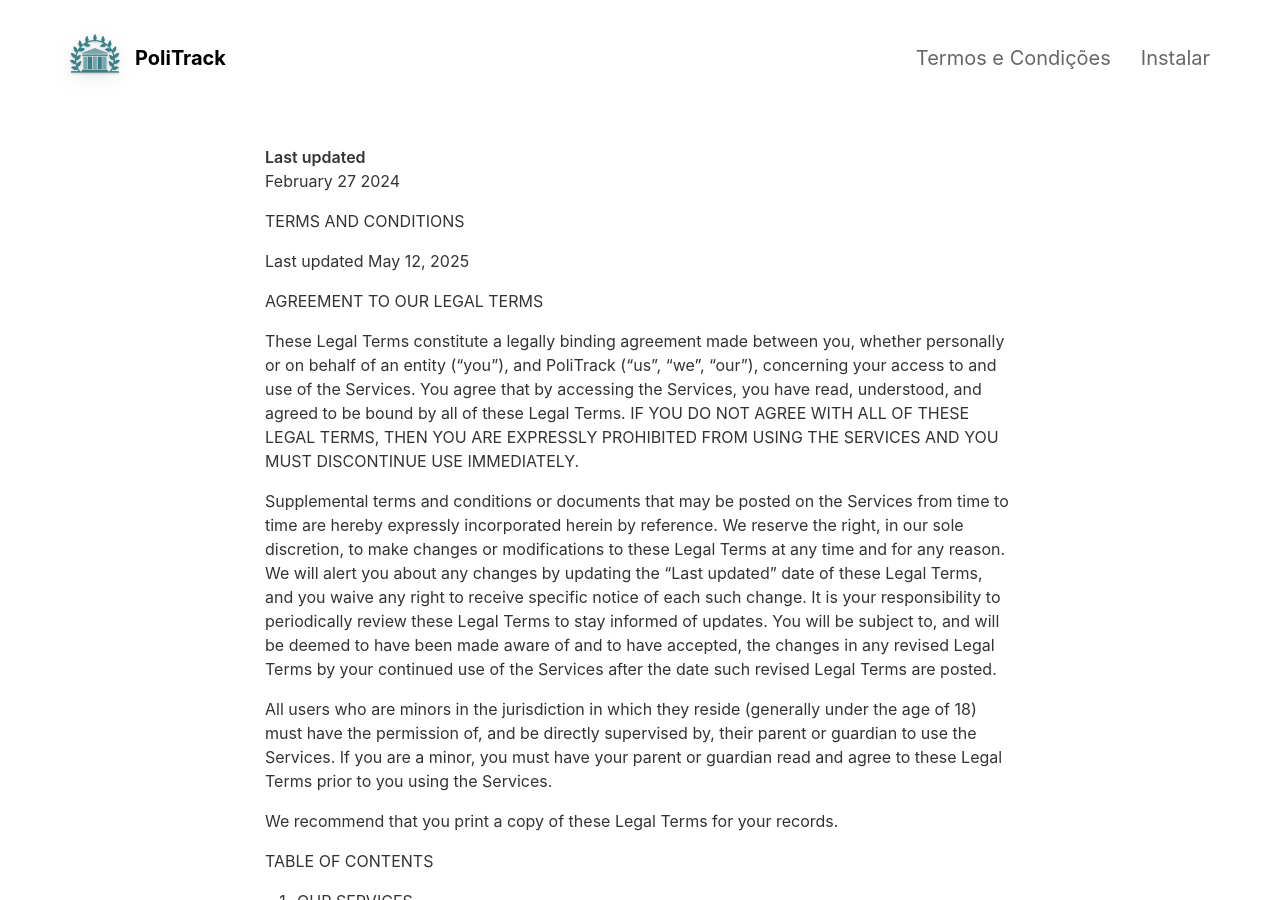
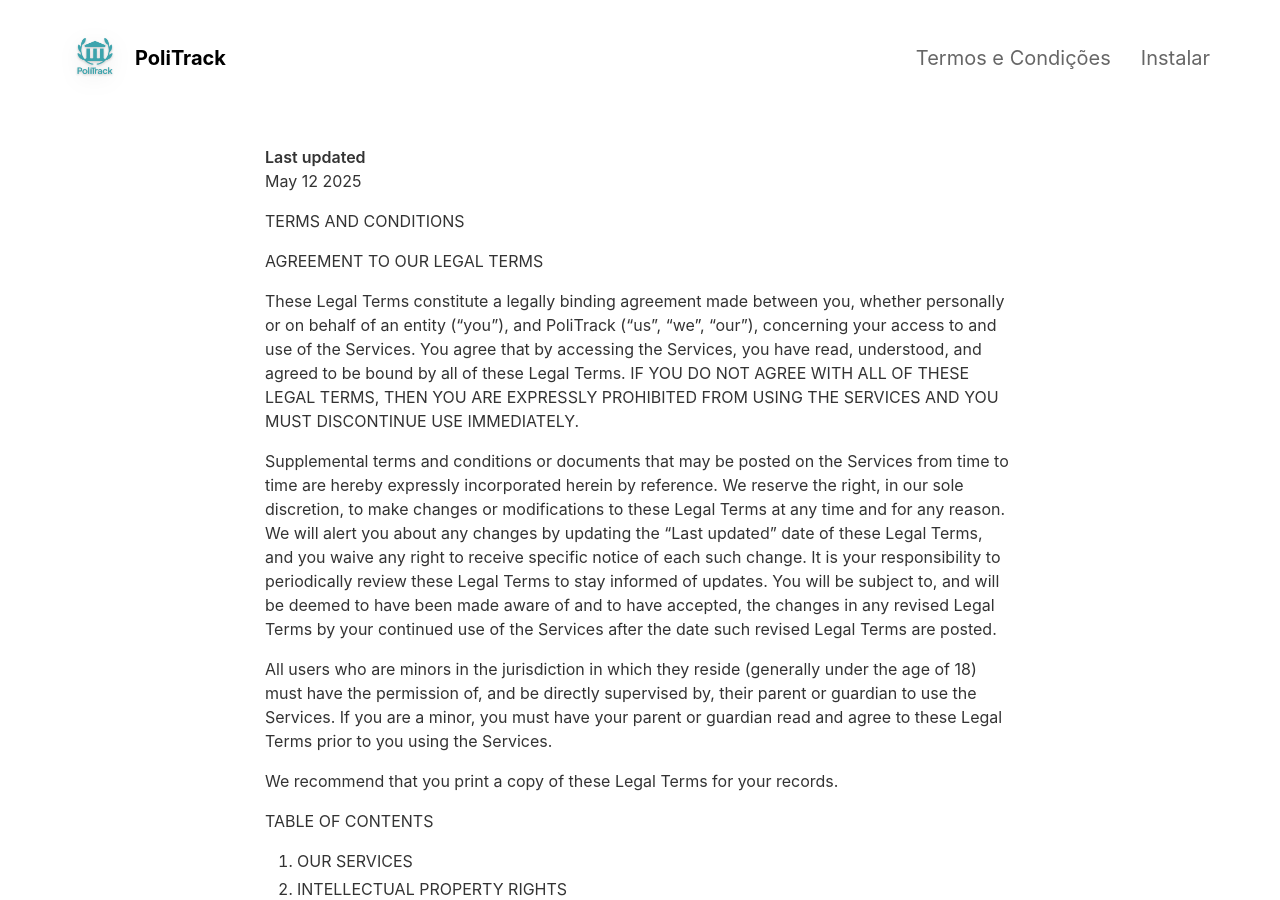
Before and after one commit to politrackpt/politrackpt.github.io, a Jekyll site: the page built from _pages/privacypolicy.md, in a window 1280 px wide and 900 px high. Built offline with Jekyll 4.4.1, drawn with Linux system fonts in a browser that asks for light colours; nearby versions of some CDN libraries.

Commit message:
changed app icon

```diff
--- a/_config.yml
+++ b/_config.yml
@@ -10,7 +10,7 @@
 presskit_download_link                    : https://github.com/politrackpt/politrackpt.github.io/releases/download/v1.0.1.6/app-release.apk      # Enter a link to downloadable file or (e.g. public Dropbox link to a .zip file).
                                                                                       # Or upload your press kit file to assets and set path accordingly (e.g. "assets/your_press_kit.zip").
 
-app_icon                                  : assets/appicon.png                      # Automatically populates if not set and if iOS app ID is set.  Otherwise enter path to icon file manually.
+app_icon                                  : assets/logo.png                      # Automatically populates if not set and if iOS app ID is set.  Otherwise enter path to icon file manually.
 app_name                                  : PoliTrack                                          # Automatically populates if not set and if iOS app ID is set.  Otherwise enter manually.
 app_price                                 : Grátis                                      # Automatically populates if not set and if iOS app ID is set.  Otherwise enter manually.
 app_description                           : Democracia. Nas tuas mãos. A qualquer hora.
--- a/_pages/privacypolicy.md
+++ b/_pages/privacypolicy.md
@@ -5,12 +5,9 @@
 ---
 
 **Last updated**
-February 27 2024
+May 12 2025
 
 TERMS AND CONDITIONS
-
-Last updated May 12, 2025
-
 
 
 AGREEMENT TO OUR LEGAL TERMS
```
Also changed, not shown: assets/logo.png (added).
